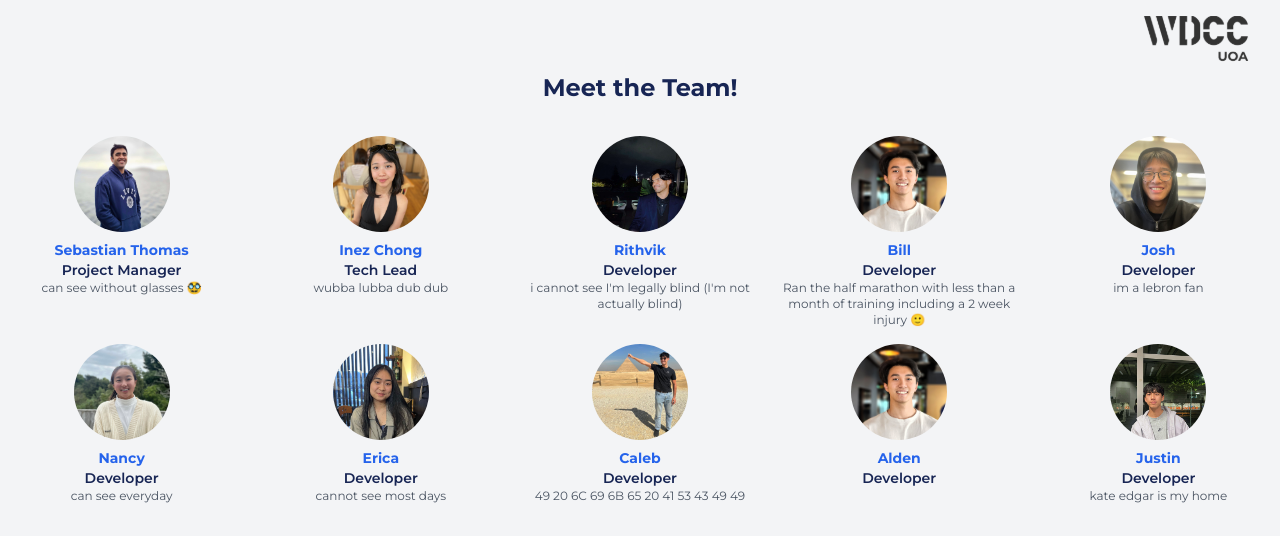
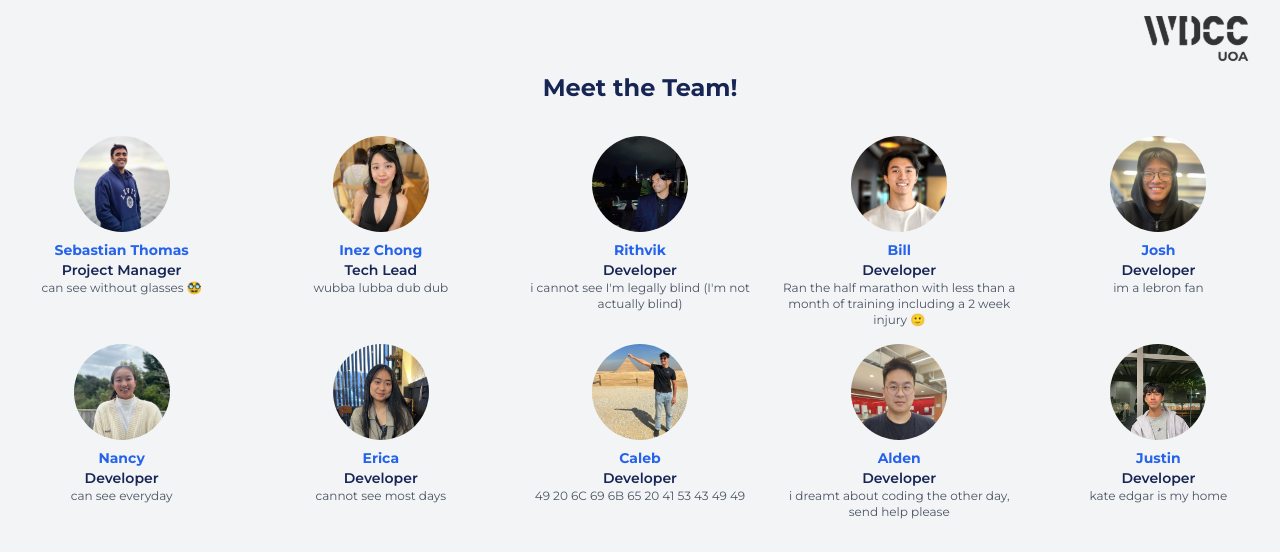
Before and after one commit to UoaWDCC/passport, a React (Vite) app in the folder web/: page /team in a window 1280 px wide. Shown: the top 558 px of the page. Built offline with nearby package versions, Linux system fonts and the light colour scheme.

Commit message:
Added Aldens component to the page.

```diff
--- a/web/src/pages/MeetTheTeam.tsx
+++ b/web/src/pages/MeetTheTeam.tsx
@@ -7,6 +7,7 @@ import Nancy from '../assets/TeamPhotos/Nancy_WDCC.jpg';
 import Sebastian from '../assets/TeamPhotos/Sebastian_WDCC.jpg';
 import Rithvik from '../assets/TeamPhotos/Rithvik_WDCC.jpg';
 import Justin from '../assets/TeamPhotos/Justin_WDCC.jpg';
+import Alden from '../assets/TeamPhotos/Alden_WDCC.png';
 import WDCC from '../assets/WDCCDarkLogo.svg';
 
 const MeetTheTeam = () => {
@@ -80,9 +81,9 @@ const MeetTheTeam = () => {
             id: 1,
             role: 'Developer',
             name: 'Alden',
-            funFact: '',
-            image: Bill,
-            profileLink: ''
+            funFact: 'i dreamt about coding the other day, send help please',
+            image: Alden,
+            profileLink: 'https://www.linkedin.com/in/alden-maiyor-284712257/ '
         },
         {
             id: 1,
```
Also changed, not shown: web/src/assets/TeamPhotos/Alden_WDCC.png (added).
